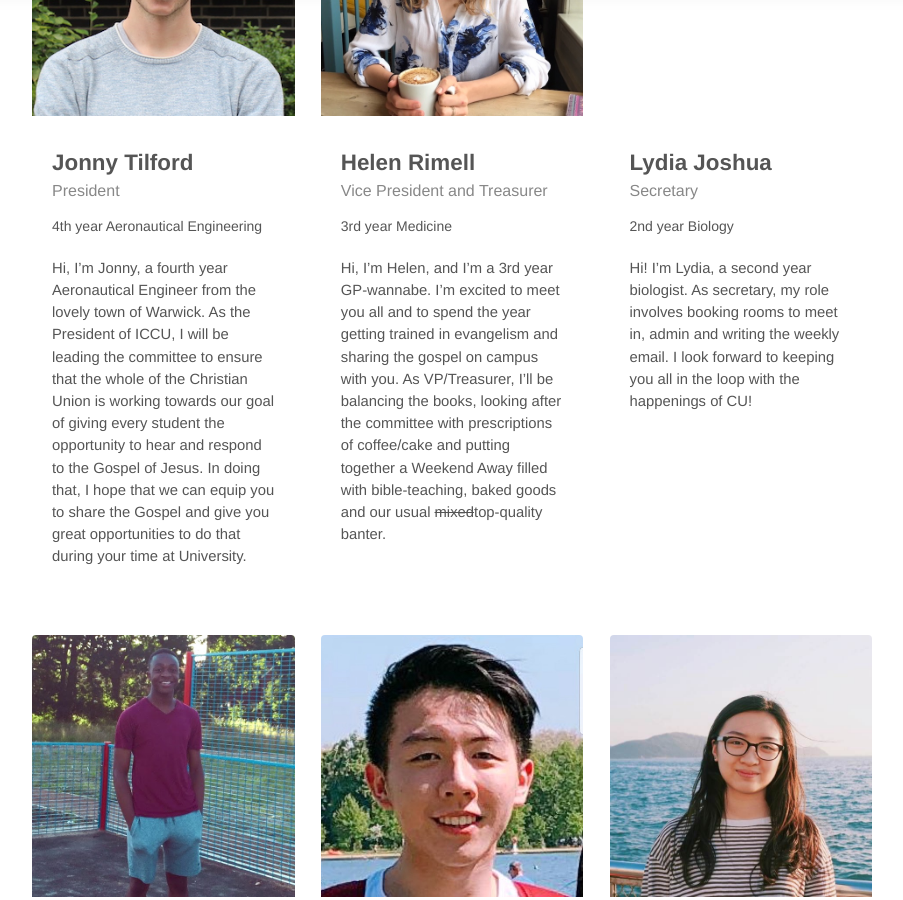
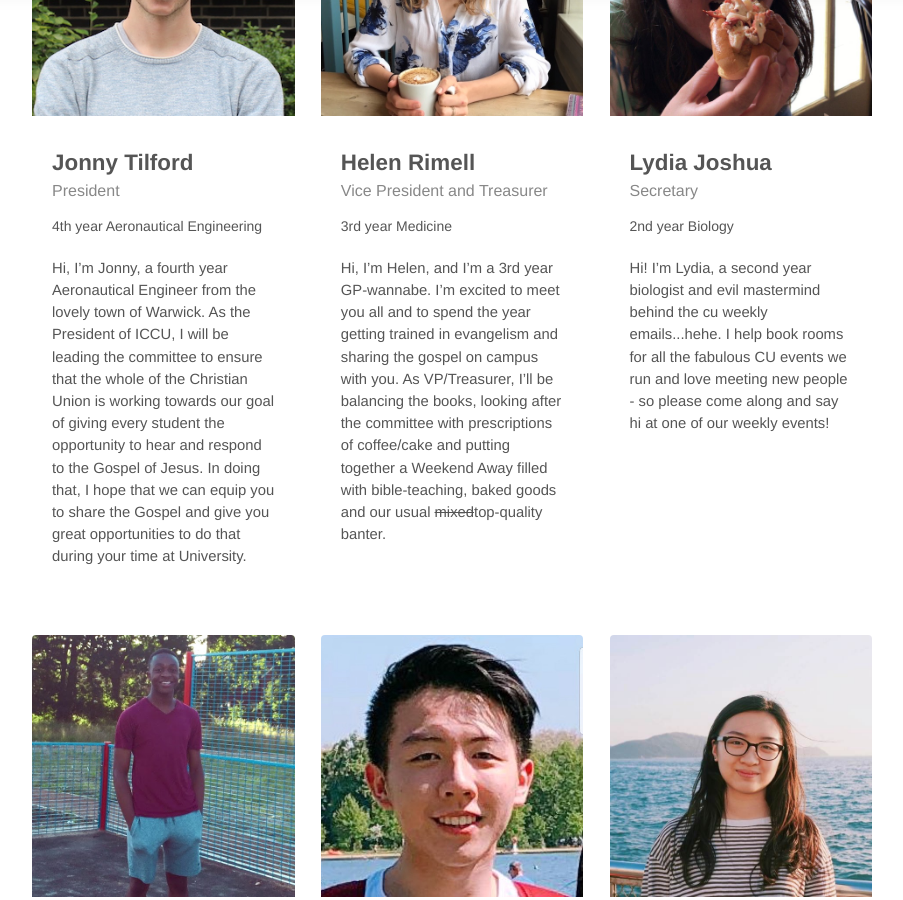
Before and after one commit to janczizikow/sleek, a Jekyll site: the page built from about.md, in a window 1280 px wide and 900 px high, scrolled down 1148 px. Shown: the whole window, without its empty margins (188-1091 px from the left). Built offline with Jekyll 4.4.1, drawn with Linux system fonts in a browser that asks for light colours; nearby versions of some CDN libraries.

Commit message:
add lydia

```diff
--- a/_data/committee.yml
+++ b/_data/committee.yml
@@ -22,7 +22,8 @@
 - position: Secretary
   name: Lydia Joshua
   year-course: 2nd year Biology
-  bio: Hi! I’m Lydia, a second year biologist. As secretary, my role involves booking rooms to meet in, admin and writing the weekly email. I look forward to keeping you all in the loop with the happenings of CU!
+  image: committee/lydia.jpg
+  bio: Hi! I’m Lydia, a second year biologist and evil mastermind behind the cu weekly emails...hehe. I help book rooms for all the fabulous CU events we run and love meeting new people - so please come along and say hi at one of our weekly events!
 
 - position: Evangelism Secretary
   name: Buneme Kyakilika
```
Also changed, not shown: assets/img/committee/lydia.jpg (added).
